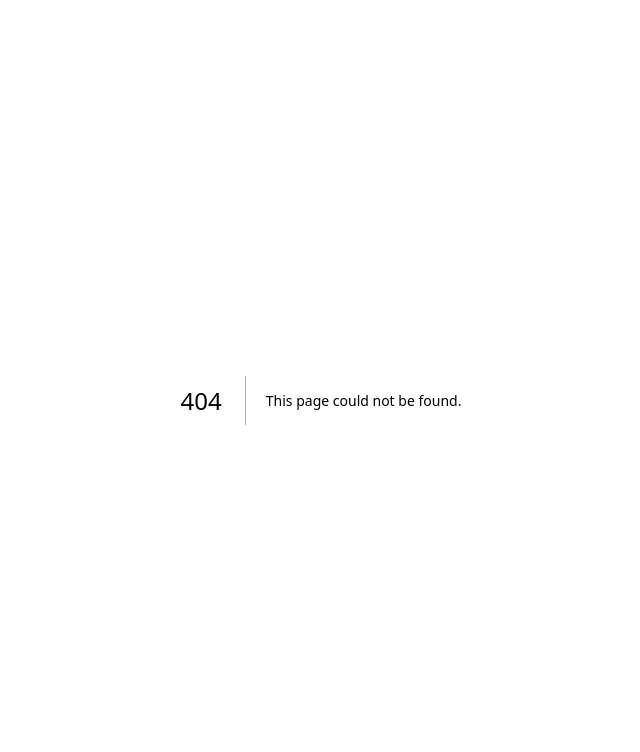
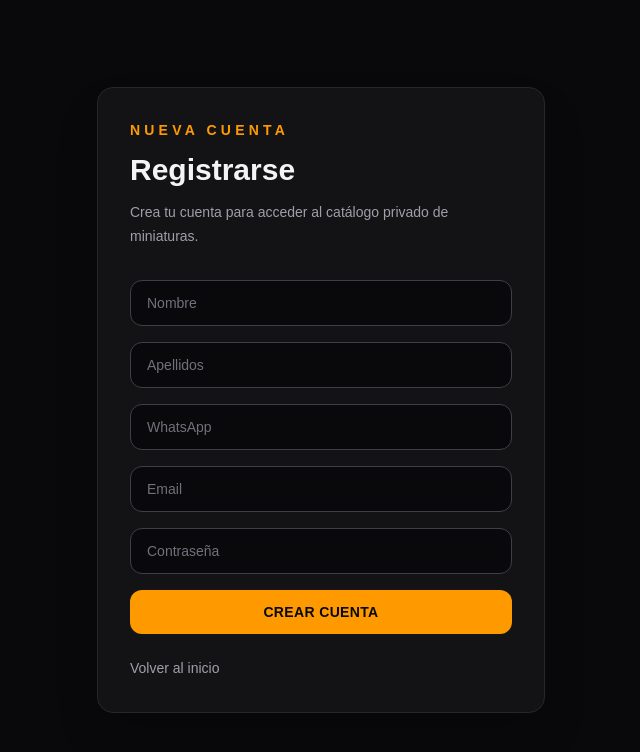
Before and after one commit to PCAMCAS/viejuner-castineira, a Next.js app: page /register in a window 1280 px wide. Before the commit this address had no page. Shown: the top 752 px of the page, without its empty margins (319-959 px from the left). Built offline with nearby package versions, Linux system fonts and the light colour scheme.

Commit message:
Add landing, login and register pages

```diff
--- /dev/null
+++ b/app/login/page.tsx
@@ -0,0 +1,42 @@
+export default function LoginPage() {
+  return (
+    <main className="flex min-h-screen items-center justify-center bg-zinc-950 px-6 text-zinc-100">
+      <section className="w-full max-w-md rounded-2xl border border-zinc-800 bg-zinc-900/70 p-8 shadow-2xl">
+        <p className="mb-3 text-sm font-semibold uppercase tracking-[0.3em] text-amber-500">
+          Acceso privado
+        </p>
+
+        <h1 className="text-3xl font-black">Iniciar sesión</h1>
+
+        <p className="mt-3 text-sm leading-6 text-zinc-400">
+          Próximamente conectaremos este formulario con Supabase Auth.
+        </p>
+
+        <div className="mt-8 space-y-4">
+          <input
+            type="email"
+            placeholder="Email"
+            className="w-full rounded-xl border border-zinc-700 bg-zinc-950 px-4 py-3 text-sm outline-none transition placeholder:text-zinc-500 focus:border-amber-500"
+          />
+
+          <input
+            type="password"
+            placeholder="Contraseña"
+            className="w-full rounded-xl border border-zinc-700 bg-zinc-950 px-4 py-3 text-sm outline-none transition placeholder:text-zinc-500 focus:border-amber-500"
+          />
+
+          <button className="w-full rounded-xl bg-amber-500 px-4 py-3 text-sm font-bold uppercase tracking-wide text-zinc-950 transition hover:bg-amber-400">
+            Entrar
+          </button>
+        </div>
+
+        <a
+          href="/"
+          className="mt-6 inline-block text-sm text-zinc-400 transition hover:text-amber-400"
+        >
+          Volver al inicio
+        </a>
+      </section>
+    </main>
+  );
+}
--- a/app/page.tsx
+++ b/app/page.tsx
@@ -1,65 +1,36 @@
-import Image from "next/image";
-
 export default function Home() {
   return (
-    <div className="flex flex-col flex-1 items-center justify-center bg-zinc-50 font-sans dark:bg-black">
-      <main className="flex flex-1 w-full max-w-3xl flex-col items-center justify-between py-32 px-16 bg-white dark:bg-black sm:items-start">
-        <Image
-          className="dark:invert"
-          src="/next.svg"
-          alt="Next.js logo"
-          width={100}
-          height={20}
-          priority
-        />
-        <div className="flex flex-col items-center gap-6 text-center sm:items-start sm:text-left">
-          <h1 className="max-w-xs text-3xl font-semibold leading-10 tracking-tight text-black dark:text-zinc-50">
-            To get started, edit the page.tsx file.
-          </h1>
-          <p className="max-w-md text-lg leading-8 text-zinc-600 dark:text-zinc-400">
-            Looking for a starting point or more instructions? Head over to{" "}
-            <a
-              href="https://vercel.com/templates?framework=next.js&utm_source=create-next-app&utm_medium=appdir-template-tw&utm_campaign=create-next-app"
-              className="font-medium text-zinc-950 dark:text-zinc-50"
-            >
-              Templates
-            </a>{" "}
-            or the{" "}
-            <a
-              href="https://nextjs.org/learn?utm_source=create-next-app&utm_medium=appdir-template-tw&utm_campaign=create-next-app"
-              className="font-medium text-zinc-950 dark:text-zinc-50"
-            >
-              Learning
-            </a>{" "}
-            center.
-          </p>
-        </div>
-        <div className="flex flex-col gap-4 text-base font-medium sm:flex-row">
+    <main className="min-h-screen bg-zinc-950 text-zinc-100">
+      <section className="flex min-h-screen flex-col items-center justify-center px-6 text-center">
+        <p className="mb-4 text-sm font-semibold uppercase tracking-[0.4em] text-amber-500">
+          Reliquias, plomo y plástico veterano
+        </p>
+
+        <h1 className="max-w-4xl text-5xl font-black tracking-tight text-zinc-50 sm:text-7xl">
+          Viejuner Castiñeira
+        </h1>
+
+        <p className="mt-6 max-w-2xl text-lg leading-8 text-zinc-300">
+          Catálogo privado de miniaturas antiguas de Warhammer. Reserva tus
+          piezas durante 7 días y finaliza el pedido por WhatsApp.
+        </p>
+
+        <div className="mt-10 flex flex-col gap-4 sm:flex-row">
           <a
-            className="flex h-12 w-full items-center justify-center gap-2 rounded-full bg-foreground px-5 text-background transition-colors hover:bg-[#383838] dark:hover:bg-[#ccc] md:w-[158px]"
-            href="https://vercel.com/new?utm_source=create-next-app&utm_medium=appdir-template-tw&utm_campaign=create-next-app"
-            target="_blank"
-            rel="noopener noreferrer"
+            href="/login"
+            className="rounded-full bg-amber-500 px-8 py-3 text-sm font-bold uppercase tracking-wide text-zinc-950 transition hover:bg-amber-400"
           >
-            <Image
-              className="dark:invert"
-              src="/vercel.svg"
-              alt="Vercel logomark"
-              width={16}
-              height={16}
-            />
-            Deploy Now
+            Iniciar sesión
           </a>
+
           <a
-            className="flex h-12 w-full items-center justify-center rounded-full border border-solid border-black/[.08] px-5 transition-colors hover:border-transparent hover:bg-black/[.04] dark:border-white/[.145] dark:hover:bg-[#1a1a1a] md:w-[158px]"
-            href="https://nextjs.org/docs?utm_source=create-next-app&utm_medium=appdir-template-tw&utm_campaign=create-next-app"
-            target="_blank"
-            rel="noopener noreferrer"
+            href="/register"
+            className="rounded-full border border-zinc-700 px-8 py-3 text-sm font-bold uppercase tracking-wide text-zinc-100 transition hover:border-amber-500 hover:text-amber-400"
           >
-            Documentation
+            Registrarse
           </a>
         </div>
-      </main>
-    </div>
+      </section>
+    </main>
   );
 }
--- /dev/null
+++ b/app/register/page.tsx
@@ -0,0 +1,60 @@
+export default function RegisterPage() {
+  return (
+    <main className="flex min-h-screen items-center justify-center bg-zinc-950 px-6 py-10 text-zinc-100">
+      <section className="w-full max-w-md rounded-2xl border border-zinc-800 bg-zinc-900/70 p-8 shadow-2xl">
+        <p className="mb-3 text-sm font-semibold uppercase tracking-[0.3em] text-amber-500">
+          Nueva cuenta
+        </p>
+
+        <h1 className="text-3xl font-black">Registrarse</h1>
+
+        <p className="mt-3 text-sm leading-6 text-zinc-400">
+          Crea tu cuenta para acceder al catálogo privado de miniaturas.
+        </p>
+
+        <div className="mt-8 space-y-4">
+          <input
+            type="text"
+            placeholder="Nombre"
+            className="w-full rounded-xl border border-zinc-700 bg-zinc-950 px-4 py-3 text-sm outline-none transition placeholder:text-zinc-500 focus:border-amber-500"
+          />
+
+          <input
+            type="text"
+            placeholder="Apellidos"
+            className="w-full rounded-xl border border-zinc-700 bg-zinc-950 px-4 py-3 text-sm outline-none transition placeholder:text-zinc-500 focus:border-amber-500"
+          />
+
+          <input
+            type="tel"
+            placeholder="WhatsApp"
+            className="w-full rounded-xl border border-zinc-700 bg-zinc-950 px-4 py-3 text-sm outline-none transition placeholder:text-zinc-500 focus:border-amber-500"
+          />
+
+          <input
+            type="email"
+            placeholder="Email"
+            className="w-full rounded-xl border border-zinc-700 bg-zinc-950 px-4 py-3 text-sm outline-none transition placeholder:text-zinc-500 focus:border-amber-500"
+          />
+
+          <input
+            type="password"
+            placeholder="Contraseña"
+            className="w-full rounded-xl border border-zinc-700 bg-zinc-950 px-4 py-3 text-sm outline-none transition placeholder:text-zinc-500 focus:border-amber-500"
+          />
+
+          <button className="w-full rounded-xl bg-amber-500 px-4 py-3 text-sm font-bold uppercase tracking-wide text-zinc-950 transition hover:bg-amber-400">
+            Crear cuenta
+          </button>
+        </div>
+
+        <a
+          href="/"
+          className="mt-6 inline-block text-sm text-zinc-400 transition hover:text-amber-400"
+        >
+          Volver al inicio
+        </a>
+      </section>
+    </main>
+  );
+}
```
